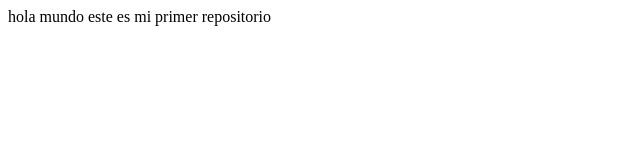
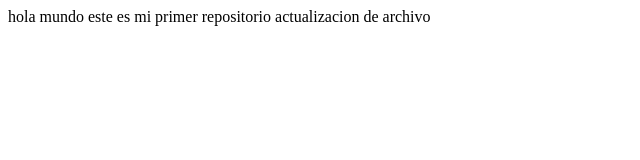
Before and after one commit to giordano07/primer-repo, a plain HTML site: page index.html in a window 1280 px wide. Shown: the whole page, without its empty margins (0-640 px from the left). Drawn offline with Linux system fonts and the light colour scheme.

Commit message:
actualizacion

```diff
--- a/index.html
+++ b/index.html
@@ -8,5 +8,7 @@
 </head>
 <body>
     hola mundo este es mi primer repositorio
+
+    actualizacion de archivo
 </body>
 </html>
```
